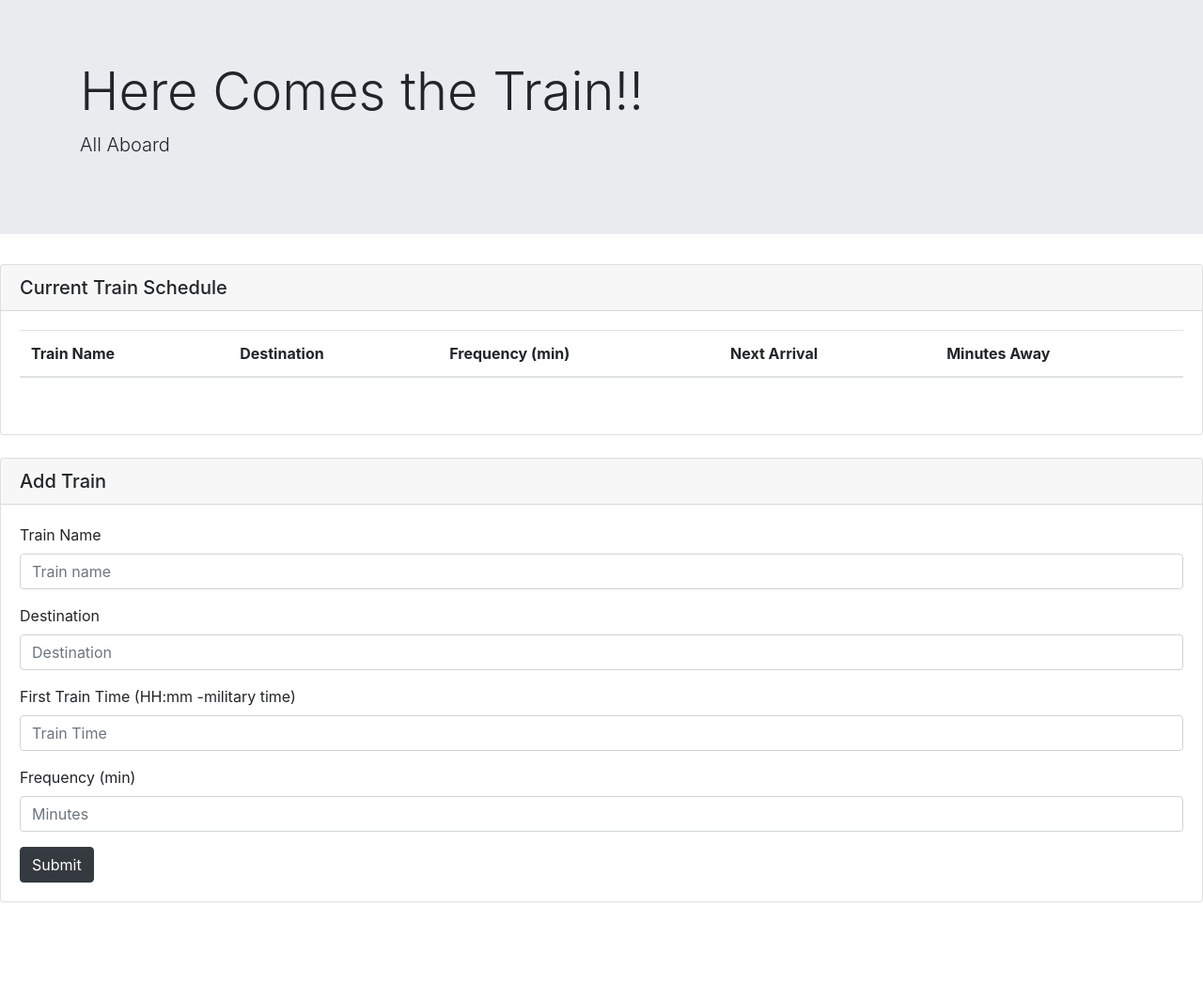
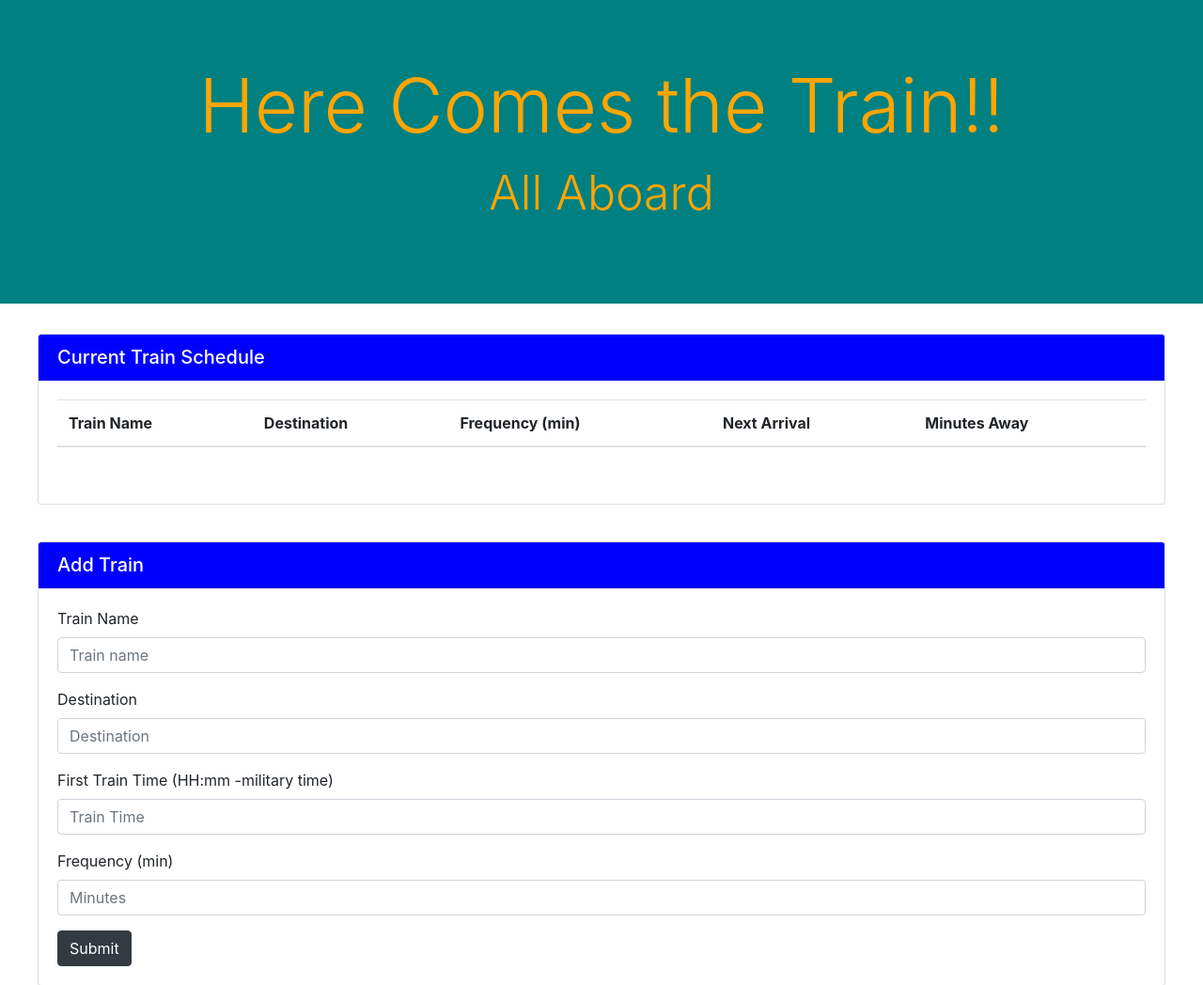
Before and after one commit to bakeradam07/train-scheduler, a plain HTML site: page index.html in a window 1280 px wide. Shown: the top 1048 px of the page at 94% size. Before the commit the page ends 960 px from the top, so only its background shows below. Drawn offline with nearby package versions, Linux system fonts and the light colour scheme.

Commit message:
added some styling

```diff
--- a/css/style.css
+++ b/css/style.css
@@ -0,0 +1,23 @@
+.jumbotron {
+    text-align: center;
+    background-color:teal;
+    color:orange;
+}
+.card {
+    margin-right: 40px;
+    margin-left: 40px;
+    margin-bottom: 15px;
+}
+
+.lead {
+    font-size: 50px;
+}
+
+.display-4 {
+    font-size: 80px;
+}
+
+.card-header {
+    background-color: blue;
+    color: white;
+}
--- a/index.html
+++ b/index.html
@@ -6,7 +6,7 @@
     <meta http-equiv="X-UA-Compatible" content="ie=edge">
     <title>Train Schedule</title>
     <link rel="stylesheet" href="https://stackpath.bootstrapcdn.com/bootstrap/4.3.1/css/bootstrap.min.css" integrity="sha384-ggOyR0iXCbMQv3Xipma34MD+dH/1fQ784/j6cY/iJTQUOhcWr7x9JvoRxT2MZw1T" crossorigin="anonymous">
-    <link rel="stylesheet" href="/css/style.css">
+    <link rel="stylesheet" href="css/style.css">
     <script src="https://www.gstatic.com/firebasejs/6.0.4/firebase-app.js"></script>
  <script src="https://www.gstatic.com/firebasejs/6.0.4/firebase-database.js"></script>
 
@@ -76,9 +76,9 @@
 
 <script src=https://cdnjs.cloudflare.com/ajax/libs/moment.js/2.24.0/moment.js></script>
 
+<script src="https://cdn.jsdelivr.net/momentjs/2.12.0/moment.min.js"></script>
 
-
-<script src="/javascript/javascript.js"></script>
+<script src="javascript/javascript.js"></script>
 
 </body>
 </html>
```
